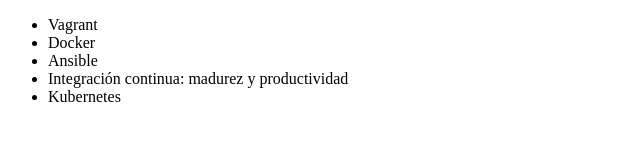
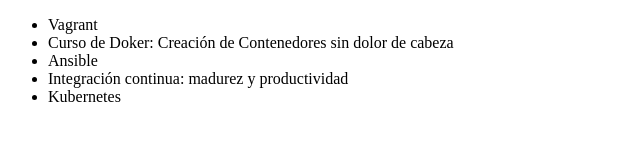
Before and after one commit to FrankBulla/cursoFrank, a plain HTML site: page index.html in a window 1280 px wide. Shown: the whole page, without its empty margins (0-640 px from the left). Drawn offline with Linux system fonts and the light colour scheme.

Commit message:
Cambiando el nombre del curso de Doker

```diff
--- a/index.html
+++ b/index.html
@@ -7,7 +7,7 @@
 <body>
      <ul>
          <li> Vagrant </li>
-         <li> Docker </li>
+         <li> Curso de Doker: Creación de Contenedores sin dolor de cabeza </li>
          <li> Ansible </li>
          <li> Integración continua: madurez y productividad </li>
          <li> Kubernetes</li>
```
